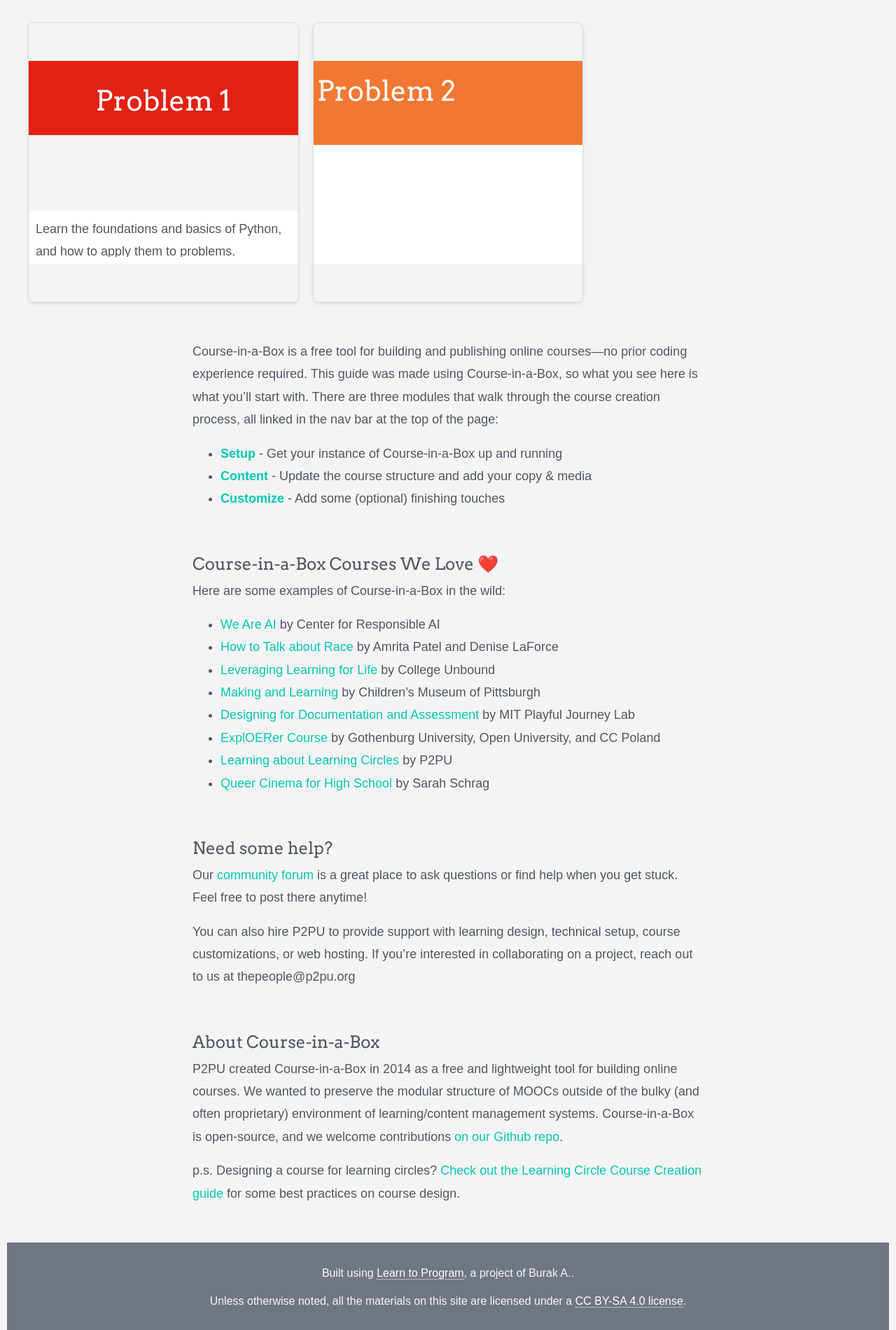
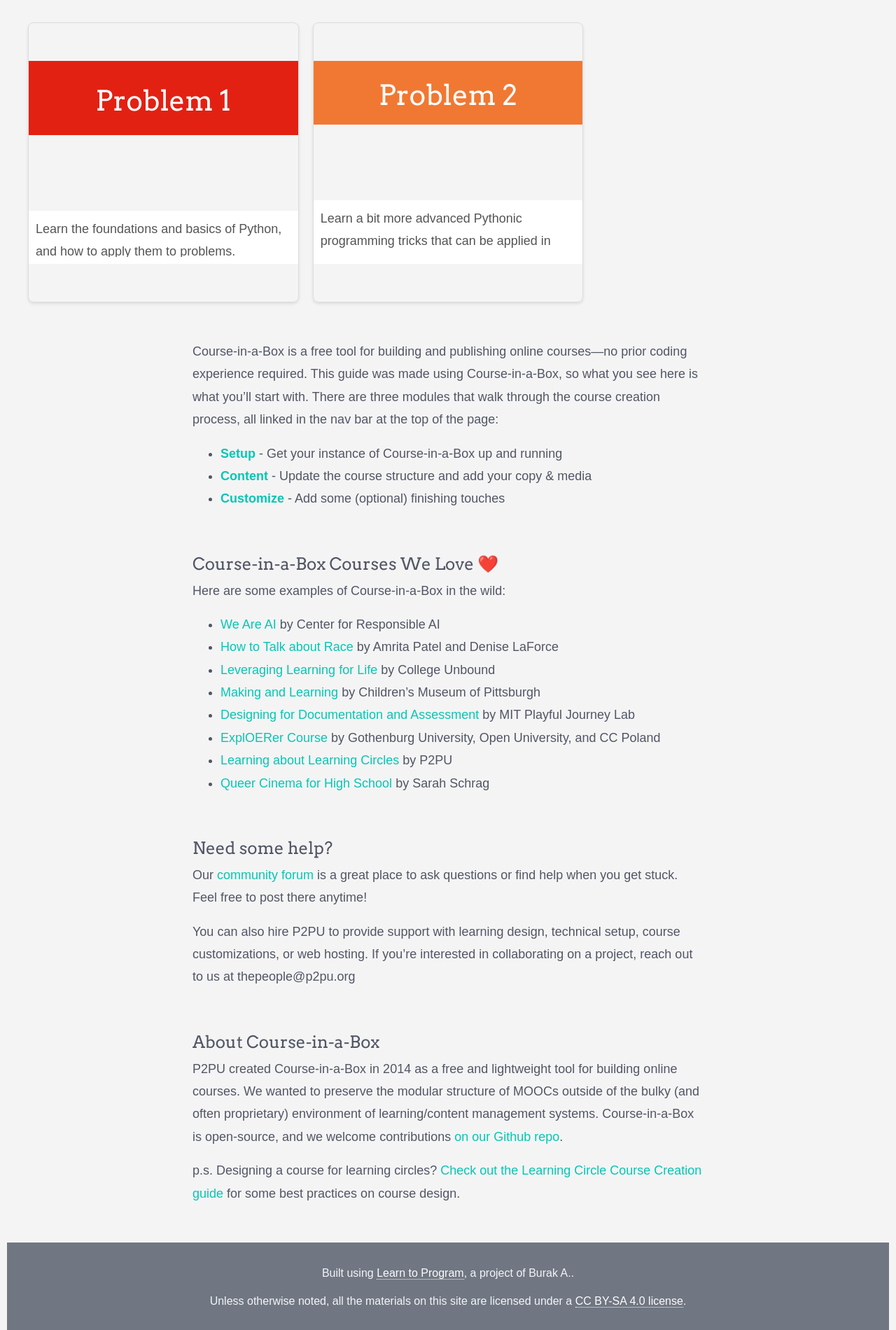
Before and after one commit to burakayy7/learn-to-program, a Jekyll site: the page built from index.md, in a window 1280 px wide. Shown: the part 611-2511 px from the top of the page at 70% size. Built offline with Jekyll 4.4.1, drawn with Linux system fonts in a browser that asks for light colours; nearby versions of some CDN libraries.

Commit message:
Update index.html

```diff
--- a/_layouts/index.html
+++ b/_layouts/index.html
@@ -55,8 +55,11 @@
             padding: 5px;
             color: white;
 		flex: 0 1 auto; /* Ensure it only takes necessary space */
+		overflow: hidden;
+		display: flex;
 		height: 120px; /* Set a specific height */
-		position: absolute;
+		align-items: center; /* Center content vertically */
+            justify-content: center; /* Center content horizontally */
             top: 0;
             width: 100%;
             box-sizing: border-box; /* Ensure padding is included in the width */
```
